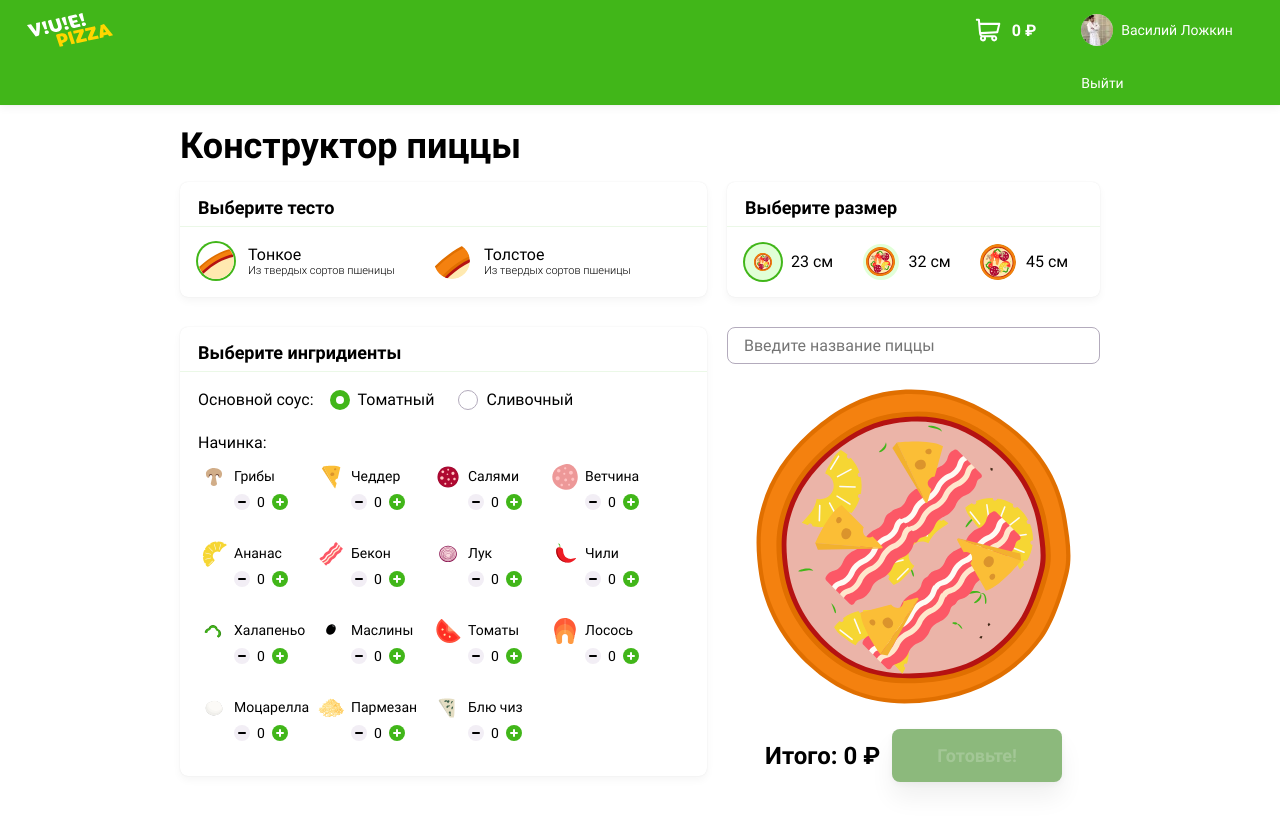
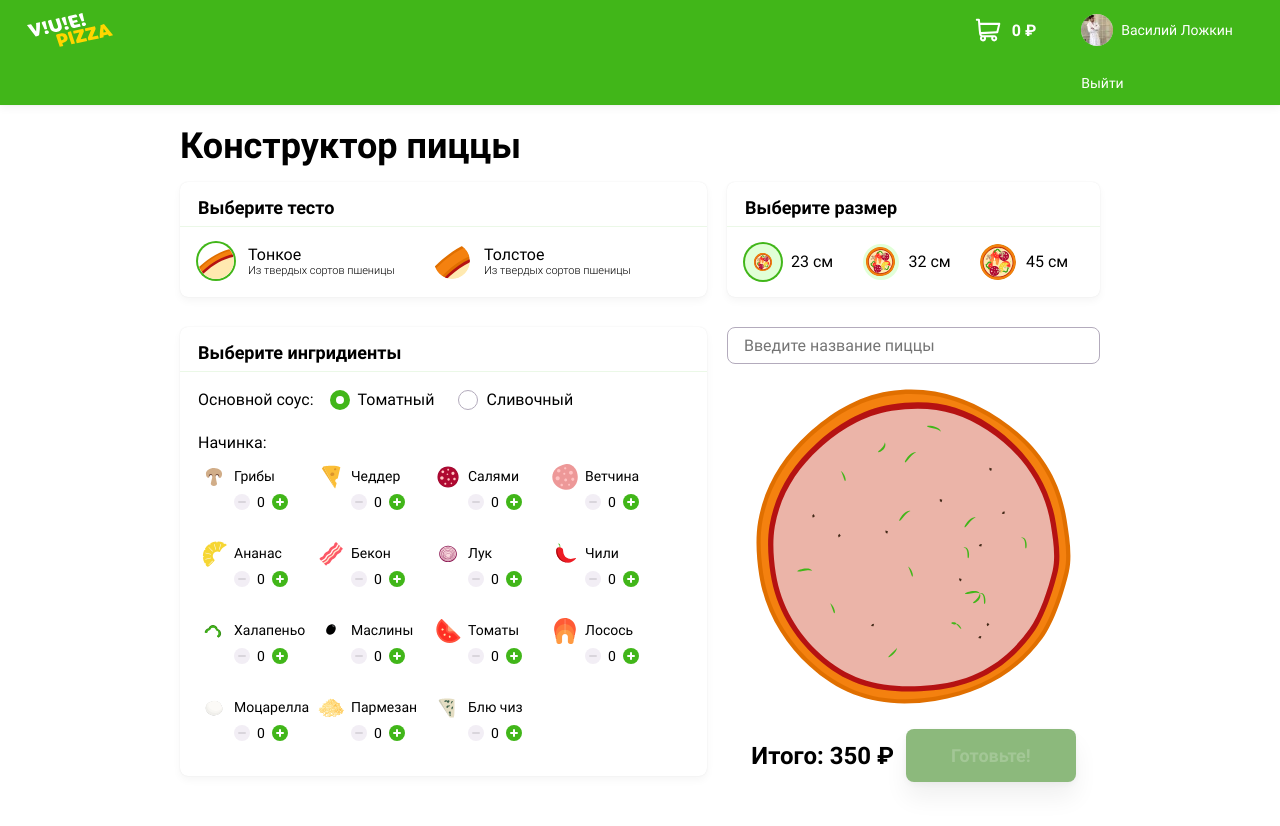
Before and after one commit to KANekT/9305-pizza-1, a Vue app in the folder src/frontend/: page / in a window 1280 px wide. Built offline with nearby package versions, Linux system fonts and the light colour scheme.

Commit message:
Add Builder components

```diff
--- /dev/null
+++ b/src/frontend/src/modules/builder/components/BuilderDoughSelector.vue
@@ -0,0 +1,45 @@
+<template>
+  <div class="content__dough">
+    <div class="sheet">
+      <h2 class="title title--small sheet__title">Выберите тесто</h2>
+
+      <div class="sheet__content dough">
+        <label
+          class="dough__input"
+          :class="`dough__input--${dough.value}`"
+          v-for="(dough, index) in doughs"
+          :key="index"
+        >
+          <input
+            type="radio"
+            name="dought"
+            :value="dough.value"
+            :checked="dough.checked"
+            class="visually-hidden"
+            @change="changeDough(index)"
+          />
+          <b>{{ dough.name }}</b>
+          <span>{{ dough.description }}</span>
+        </label>
+      </div>
+    </div>
+  </div>
+</template>
+<script>
+export default {
+  name: "BuilderDoughSelector",
+  props: {
+    doughs: {
+      type: Array,
+      default() {
+        return [];
+      },
+    },
+  },
+  methods: {
+    changeDough(index) {
+      this.$emit("changeDough", index);
+    },
+  },
+};
+</script>
--- /dev/null
+++ b/src/frontend/src/modules/builder/components/BuilderIngredientsSelector.vue
@@ -0,0 +1,101 @@
+<template>
+  <div class="content__ingredients">
+    <div class="sheet">
+      <h2 class="title title--small sheet__title">Выберите ингридиенты</h2>
+
+      <div class="sheet__content ingredients">
+        <div class="ingredients__sauce">
+          <p>Основной соус:</p>
+
+          <label
+            class="radio ingredients__input"
+            v-for="(sauce, index) in sauces"
+            :key="index"
+          >
+            <input
+              type="radio"
+              name="sauce"
+              :value="index"
+              :checked="sauce.checked"
+              @change="changeSauce(index)"
+            />
+            <span>{{ sauce.name }}</span>
+          </label>
+        </div>
+
+        <div class="ingredients__filling">
+          <p>Начинка:</p>
+
+          <ul class="ingredients__list">
+            <li
+              class="ingredients__item"
+              v-for="(ingredient, index) in ingredients"
+              :key="index"
+            >
+              <AppDrag :transferData="ingredient">
+                <span class="filling" :class="`filling--${ingredient.value}`">{{
+                  ingredient.name
+                }}</span>
+              </AppDrag>
+
+              <div class="counter counter--orange ingredients__counter">
+                <button
+                  type="button"
+                  class="counter__button counter__button--minus"
+                  :disabled="ingredient.count <= 0"
+                  @click="updateIngredients(index, -1)"
+                >
+                  <span class="visually-hidden">Меньше</span>
+                </button>
+                <input
+                  type="text"
+                  name="counter"
+                  class="counter__input"
+                  :value="ingredient.count"
+                />
+                <button
+                  type="button"
+                  class="counter__button counter__button--plus"
+                  :disabled="ingredient.count >= 3"
+                  @click="updateIngredients(index, 1)"
+                >
+                  <span class="visually-hidden">Больше</span>
+                </button>
+              </div>
+            </li>
+          </ul>
+        </div>
+      </div>
+    </div>
+  </div>
+</template>
+<script>
+import AppDrag from "@/common/components/AppDrag.vue";
+
+export default {
+  name: "BuilderIngredientsSelector",
+  props: {
+    sauces: {
+      type: Array,
+      default() {
+        return [];
+      },
+    },
+    ingredients: {
+      type: Array,
+      default() {
+        return [];
+      },
+    },
+  },
+  components: { AppDrag },
+  methods: {
+    changeSauce(index) {
+      this.$emit("changeSauce", index);
+    },
+    updateIngredients(index, value) {
+      this.$emit("updateIngredients", index, value);
+    },
+  },
+};
+</script>
--- /dev/null
+++ b/src/frontend/src/modules/builder/components/BuilderPizzaView.vue
@@ -0,0 +1,42 @@
+<template>
+  <div class="content__constructor">
+    <AppDrop @drop="addIngredient($event)">
+      <div class="pizza" :class="foundation">
+        <div class="pizza__wrapper">
+          <div
+            class="pizza__filling"
+            :class="css"
+            v-for="(css, index) in ingredients"
+            :key="index"
+          ></div>
+        </div></div
+    ></AppDrop>
+  </div>
+</template>
+<script>
+import AppDrop from "@/common/components/AppDrop.vue";
+
+export default {
+  name: "BuilderPizzaView",
+  props: {
+    foundation: {
+      type: String,
+      default() {
+        return "pizza--foundation--small-tomato";
+      },
+    },
+    ingredients: {
+      type: Array,
+      default() {
+        return [];
+      },
+    },
+  },
+  components: { AppDrop },
+  methods: {
+    addIngredient(ingredient) {
+      this.$emit("addIngredient", ingredient);
+    },
+  },
+};
+</script>
--- /dev/null
+++ b/src/frontend/src/modules/builder/components/BuilderPriceCounter.vue
@@ -0,0 +1,78 @@
+<template>
+  <div class="content__result">
+    <p>Итого: {{ pizzaPrice }} ₽</p>
+    <button
+      type="button"
+      class="button"
+      :disabled="!pizzaCanCook"
+      @click="cookPizza"
+    >
+      Готовьте!
+    </button>
+  </div>
+</template>
+<script>
+export default {
+  name: "BuilderPriceCounter",
+  props: {
+    title: {
+      type: String,
+      default() {
+        return "";
+      },
+    },
+    sizes: {
+      type: Array,
+      default() {
+        return [];
+      },
+    },
+    doughs: {
+      type: Array,
+      default() {
+        return [];
+      },
+    },
+    sauces: {
+      type: Array,
+      default() {
+        return [];
+      },
+    },
+    ingredients: {
+      type: Array,
+      default() {
+        return [];
+      },
+    },
+  },
+  methods: {
+    cookPizza() {
+      this.$emit("cookPizza");
+    },
+  },
+  computed: {
+    pizzaPrice() {
+      if (
+        this.sizes.length > 0 &&
+        this.doughs.length > 0 &&
+        this.sauces.length > 0
+      ) {
+        let multiplier = this.sizes.find((f) => f.checked).multiplier;
+        let dough = this.doughs.find((f) => f.checked).price;
+        let sauces = this.sauces.find((f) => f.checked).price;
+        let ingredients = this.ingredients.map((m) => m.count * m.price);
+        const sum =
+          ingredients.length > 0
+            ? ingredients.reduce((total, i) => total + i)
+            : 0;
+        return multiplier * (dough + sauces + sum);
+      }
+      return 0;
+    },
+    pizzaCanCook() {
+      return this.title.length > 0 && this.ingredients.length > 0;
+    },
+  },
+};
+</script>
--- /dev/null
+++ b/src/frontend/src/modules/builder/components/BuilderSizeSelector.vue
@@ -0,0 +1,44 @@
+<template>
+  <div class="content__diameter">
+    <div class="sheet">
+      <h2 class="title title--small sheet__title">Выберите размер</h2>
+
+      <div class="sheet__content diameter">
+        <label
+          class="diameter__input"
+          :class="`diameter__input--${size.class}`"
+          v-for="(size, index) in sizes"
+          :key="index"
+        >
+          <input
+            type="radio"
+            name="diameter"
+            :value="size.value"
+            :checked="size.checked"
+            class="visually-hidden"
+            @change="changeSize(index)"
+          />
+          <span>{{ size.name }}</span>
+        </label>
+      </div>
+    </div>
+  </div>
+</template>
+<script>
+export default {
+  name: "BuilderSizeSelector",
+  props: {
+    sizes: {
+      type: Array,
+      default() {
+        return [];
+      },
+    },
+  },
+  methods: {
+    changeSize(index) {
+      this.$emit("changeSize", index);
+    },
+  },
+};
+</script>
--- a/src/frontend/src/views/Index.vue
+++ b/src/frontend/src/views/Index.vue
@@ -4,125 +4,22 @@
       <div class="content__wrapper">
         <h1 class="title title--big">Конструктор пиццы</h1>
 
-        <div class="content__dough">
-          <div class="sheet">
-            <h2 class="title title--small sheet__title">Выберите тесто</h2>
+        <BuilderDoughSelector
+          :doughs="doughs"
+          @changeDough="changeDough"
+        ></BuilderDoughSelector>
 
-            <div class="sheet__content dough">
-              <label
-                class="dough__input"
-                :class="`dough__input--${dough.value}`"
-                v-for="(dough, index) in doughs"
-                :key="index"
-              >
-                <input
-                  type="radio"
-                  name="dought"
-                  :value="dough.value"
-                  :checked="index === 0"
-                  class="visually-hidden"
-                />
-                <b>{{ dough.name }}</b>
-                <span>{{ dough.description }}</span>
-              </label>
-            </div>
-          </div>
-        </div>
+        <BuilderSizeSelector
+          :sizes="sizes"
+          @changeSize="changeSize"
+        ></BuilderSizeSelector>
 
-        <div class="content__diameter">
-          <div class="sheet">
-            <h2 class="title title--small sheet__title">Выберите размер</h2>
-
-            <div class="sheet__content diameter">
-              <label
-                class="diameter__input"
-                :class="`diameter__input--${size.class}`"
-                v-for="(size, index) in sizes"
-                :key="index"
-              >
-                <input
-                  type="radio"
-                  name="diameter"
-                  :value="size.value"
-                  :checked="index === 0"
-                  class="visually-hidden"
-                />
-                <span>{{ size.name }}</span>
-              </label>
-            </div>
-          </div>
-        </div>
-
-        <div class="content__ingredients">
-          <div class="sheet">
-            <h2 class="title title--small sheet__title">
-              Выберите ингридиенты
-            </h2>
-
-            <div class="sheet__content ingredients">
-              <div class="ingredients__sauce">
-                <p>Основной соус:</p>
-
-                <label
-                  class="radio ingredients__input"
-                  v-for="(sauce, index) in pizza.sauces"
-                  :key="index"
-                >
-                  <input
-                    type="radio"
-                    name="sauce"
-                    :value="index"
-                    :checked="index === 0"
-                  />
-                  <span>{{ sauce.name }}</span>
-                </label>
-              </div>
-
-              <div class="ingredients__filling">
-                <p>Начинка:</p>
-
-                <ul class="ingredients__list">
-                  <li
-                    class="ingredients__item"
-                    v-for="(ingredient, index) in ingredients"
-                    :key="index"
-                  >
-                    <span
-                      class="filling"
-                      :class="`filling--${ingredient.value}`"
-                      >{{ ingredient.name }}</span
-                    >
-
-                    <div class="counter counter--orange ingredients__counter">
-                      <button
-                        type="button"
-                        class="
-                          counter__button
-                          counter__button--disabled
-                          counter__button--minus
-                        "
-                      >
-                        <span class="visually-hidden">Меньше</span>
-                      </button>
-                      <input
-                        type="text"
-                        name="counter"
-                        class="counter__input"
-                        value="0"
-                      />
-                      <button
-                        type="button"
-                        class="counter__button counter__button--plus"
-                      >
-                        <span class="visually-hidden">Больше</span>
-                      </button>
-                    </div>
-                  </li>
-                </ul>
-              </div>
-            </div>
-          </div>
-        </div>
+        <BuilderIngredientsSelector
+          :sauces="sauces"
+          :ingredients="ingredients"
+          @changeSauce="changeSauce"
+          @updateIngredients="updateIngredients"
+        ></BuilderIngredientsSelector>
 
         <div class="content__pizza">
           <label class="input">
@@ -131,31 +28,37 @@
               type="text"
               name="pizza_name"
               placeholder="Введите название пиццы"
+              v-model="title"
+              required
             />
           </label>
 
-          <div class="content__constructor">
-            <div class="pizza pizza--foundation--big-tomato">
-              <div class="pizza__wrapper">
-                <div class="pizza__filling pizza__filling--ananas"></div>
-                <div class="pizza__filling pizza__filling--bacon"></div>
-                <div class="pizza__filling pizza__filling--cheddar"></div>
-              </div>
-            </div>
-          </div>
+          <BuilderPizzaView
+            :foundation="pizzaFoundation"
+            :ingredients="pizzaIngredients"
+            @addIngredient="addIngredient"
+          ></BuilderPizzaView>
 
-          <div class="content__result">
-            <p>Итого: 0 ₽</p>
-            <button type="button" class="button button--disabled" disabled>
-              Готовьте!
-            </button>
-          </div>
+          <BuilderPriceCounter
+            :title="title"
+            :sizes="sizes"
+            :doughs="doughs"
+            :sauces="sauces"
+            :ingredients="ingredientsInPizza"
+            @cookPizza="cookPizza"
+          ></BuilderPriceCounter>
         </div>
       </div>
     </form>
   </main>
 </template>
 <script>
+//
+import BuilderSizeSelector from "@/modules/builder/components/BuilderSizeSelector.vue";
+import BuilderDoughSelector from "@/modules/builder/components/BuilderDoughSelector.vue";
+import BuilderIngredientsSelector from "@/modules/builder/components/BuilderIngredientsSelector.vue";
+import BuilderPizzaView from "@/modules/builder/components/BuilderPizzaView.vue";
+import BuilderPriceCounter from "@/modules/builder/components/BuilderPriceCounter.vue";
 // Импортируем JSON данные и статусы для фильтров.
 import misc from "@/static/misc.json";
 import pizza from "@/static/pizza.json";
@@ -172,41 +75,136 @@ export default {
       misc,
       pizza,
       user,
+      sizes: [],
+      doughs: [],
+      sauces: [],
+      ingredients: [],
+      title: "",
     };
   },
-  computed: {
-    sizes() {
-      return this.pizza.sizes.map((m) => {
+  components: {
+    BuilderSizeSelector,
+    BuilderDoughSelector,
+    BuilderIngredientsSelector,
+    BuilderPizzaView,
+    BuilderPriceCounter,
+  },
+  mounted() {
+    this.setInitialData();
+  },
+  methods: {
+    setInitialData() {
+      this.sizes = this.pizza.sizes.map((m, i) => {
         let clItem = cloneDeep(m);
         clItem.class = PIZZA_SIZES_ENUM[clItem.multiplier];
+        clItem.checked = i === 0;
+        return clItem;
+      });
+
+      this.doughs = this.pizza.dough.map((m, i) => {
+        let clItem = cloneDeep(m);
+        clItem.value = clItem.image.substring(18);
+        clItem.value = clItem.value.substring(0, clItem.value.length - 4);
+        clItem.checked = i === 0;
+        return clItem;
+      });
+
+      this.sauces = this.pizza.sauces.map((m, i) => {
+        let clItem = cloneDeep(m);
+        clItem.checked = i === 0;
+        return clItem;
+      });
+
+      this.ingredients = this.pizza.ingredients.map((m) => {
+        let clItem = cloneDeep(m);
+        clItem.value = clItem.image.substring(20);
+        clItem.value = clItem.value.substring(0, clItem.value.length - 4);
+        clItem.count = 0;
         return clItem;
       });
     },
-    doughs() {
-      return this.pizza.dough.map((m) => {
-        let clItem = cloneDeep(m);
-        clItem.value = clItem.image.substring(18);
-        clItem.value = clItem.value.substring(0, clItem.value.length - 4);
-        return clItem;
+    resetData() {
+      this.title = "";
+      this.sizes.map((m, i) => {
+        m.checked = i === 0;
+        return m;
+      });
+      this.doughs.map((m, i) => {
+        m.checked = i === 0;
+        return m;
+      });
+      this.sauces.map((m, i) => {
+        m.checked = i === 0;
+        return m;
+      });
+      this.ingredients.map((m) => {
+        m.count = 0;
+        return m;
       });
     },
-    ingredients() {
-      return this.pizza.ingredients.map((m) => {
-        let clItem = cloneDeep(m);
-        clItem.value = clItem.image.substring(20);
-        clItem.value = clItem.value.substring(0, clItem.value.length - 4);
-        return clItem;
-      });
+    changeDough(index) {
+      for (let i = 0; i < this.doughs.length; i++) {
+        this.doughs[i].checked = i === index;
+      }
+    },
+    changeSize(index) {
+      for (let i = 0; i < this.sizes.length; i++) {
+        this.sizes[i].checked = i === index;
+      }
+    },
+    changeSauce(index) {
+      for (let i = 0; i < this.sauces.length; i++) {
+        this.sauces[i].checked = i === index;
+      }
+    },
+    updateIngredients(index, value) {
+      this.ingredients[index].count = this.ingredients[index].count + value;
+    },
+    addIngredient(ingredient) {
+      let item = this.ingredients.find((f) => f.id === ingredient.id);
+      if (item.count < 3) {
+        item.count++;
+      }
+    },
+    cookPizza() {
+      this.resetData();
+    },
+  },
+  computed: {
+    pizzaFoundation() {
+      if (this.doughs.length > 0 && this.sauces.length > 0) {
+        return (
+          "pizza--foundation--" +
+          (this.doughs.find((f) => f.checked).value === "light"
+            ? "small"
+            : "big") +
+          "-" +
+          (this.sauces.find((f) => f.checked).id === 1 ? "tomato" : "creamy")
+        );
+      } else return "pizza--foundation--small-tomato";
+    },
+    pizzaIngredients() {
+      if (this.ingredients.length > 0) {
+        return this.ingredientsInPizza.map((m) => {
+          let clItem = cloneDeep(m);
+          let css = "pizza__filling--" + clItem.value;
+          switch (clItem.count) {
+            case 2:
+              return css + " pizza__filling--second";
+            case 3:
+              return css + " pizza__filling--third";
+            default:
+              return css;
+          }
+        });
+      }
+      return [];
+    },
+    ingredientsInPizza() {
+      return this.ingredients
+        .filter((f) => f.count > 0)
+        .map((m) => cloneDeep(m));
     },
   },
 };
 </script>
-
-// Импортируем стили фильтров, колонок и задач отдельными файлами // Позже они
-будут вынесены в отдельные компоненты
-<style lang="scss" scoped>
-//@import "~@/assets/scss/blocks/meta-filter.scss";
-//@import "~@/assets/scss/blocks/user-filter.scss";
-//@import "~@/assets/scss/blocks/column.scss";
-//@import "~@/assets/scss/blocks/task.scss";
-</style>
```
